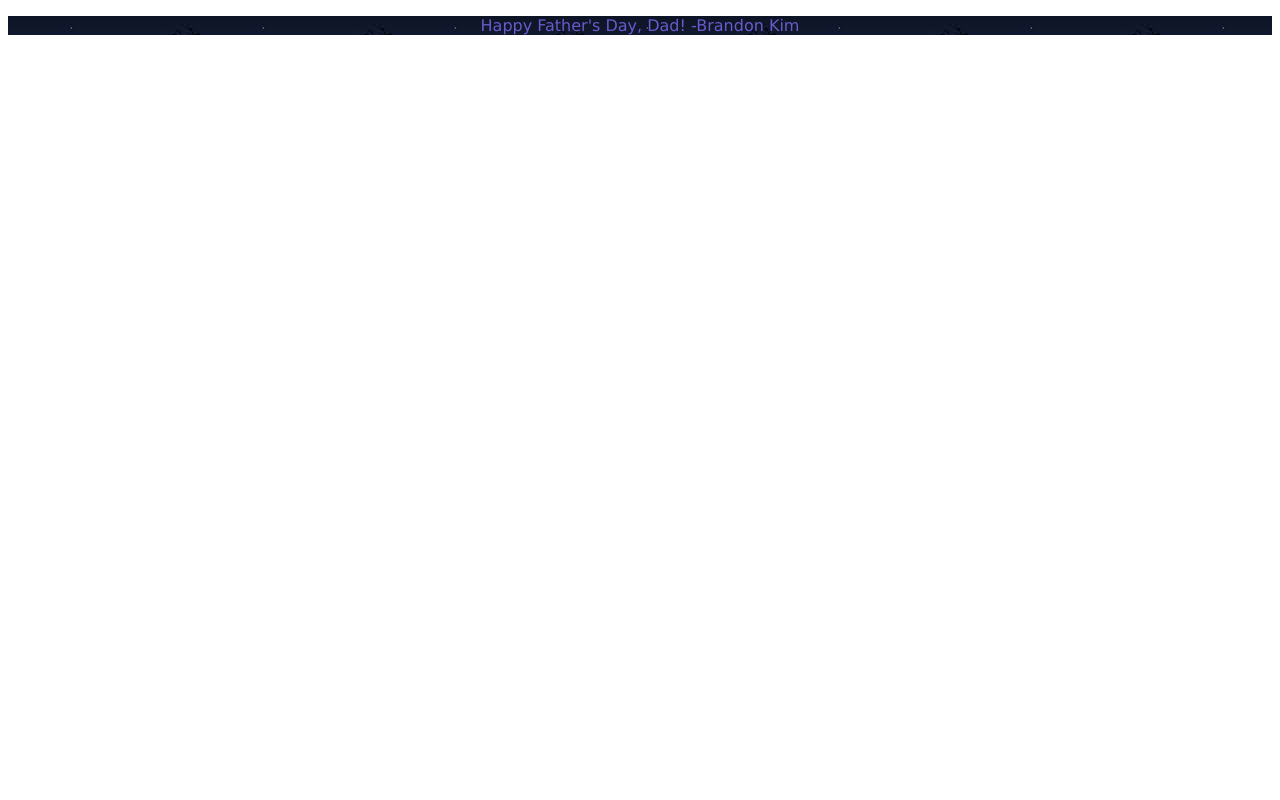
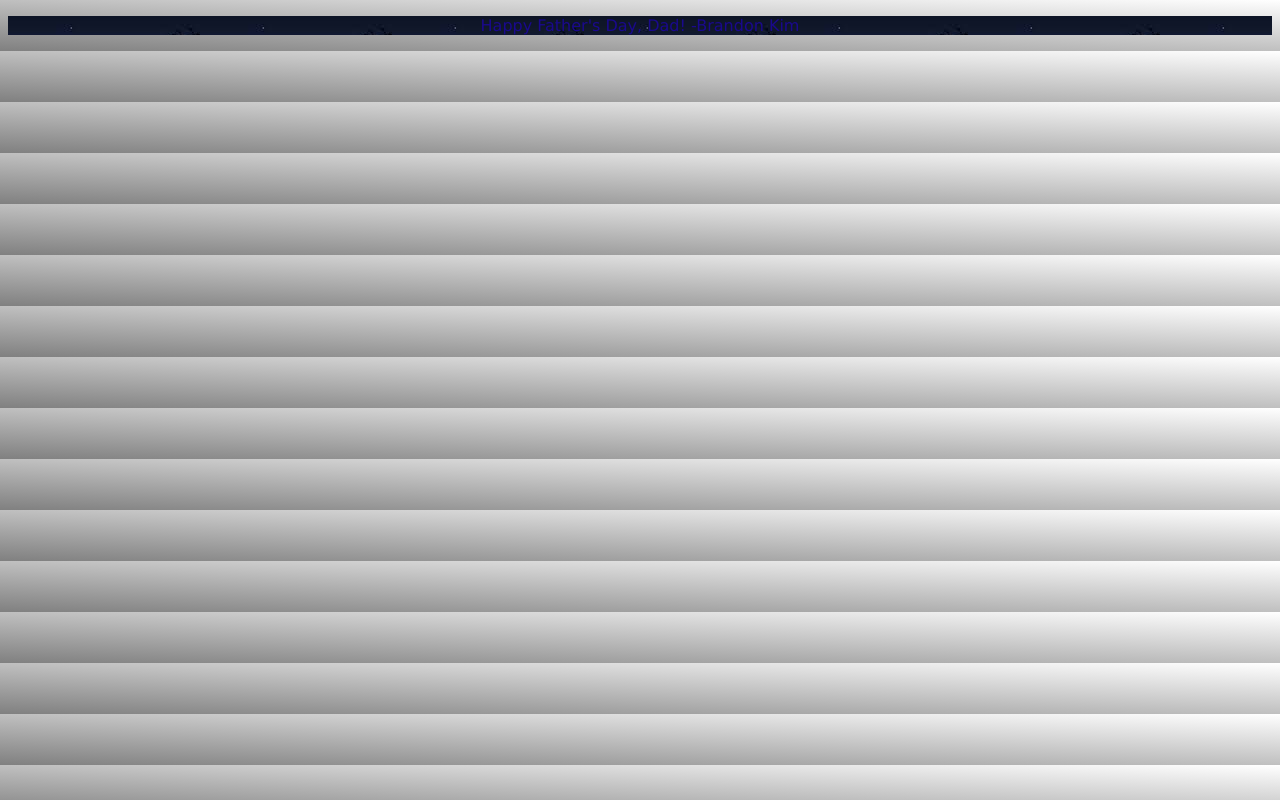
Before and after one commit to AnomaliScript/fathers-day, a plain HTML site: page index.html in a window 1280 px wide. Drawn offline with Linux system fonts and the light colour scheme.

Commit message:
Update style.css

```diff
--- a/resources/style.css
+++ b/resources/style.css
@@ -1,6 +1,7 @@
 html {
     font-family: 'Lucida Sans', 'Lucida Sans Regular', 'Lucida Grande', 'Lucida Sans Unicode', Geneva, Verdana, sans-serif;
-    color: slateblue;
+    color: rgb(26, 9, 141);
+    background-image: linear-gradient(to bottom left, white, gray);
 }
 
 p {
```
